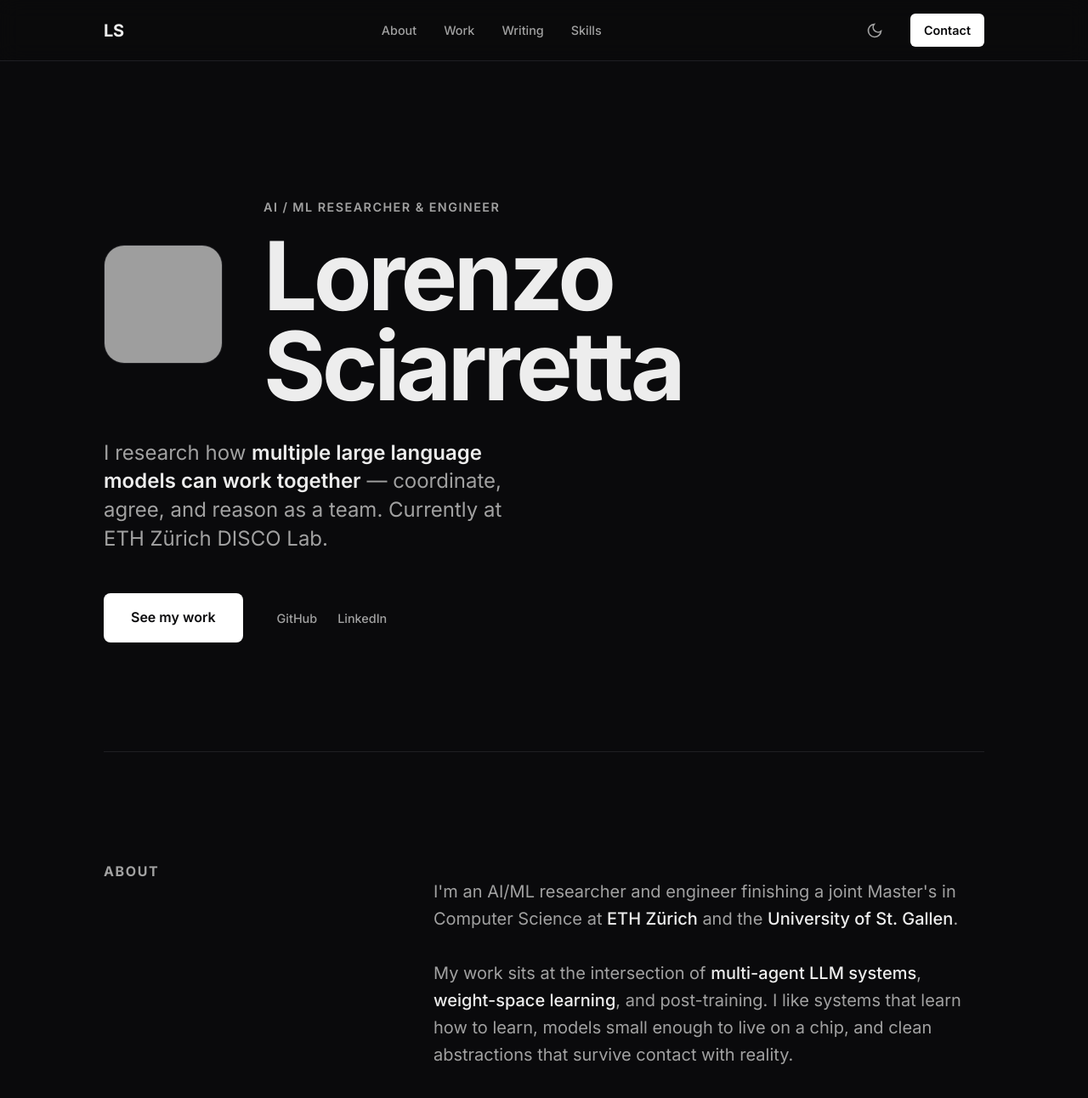
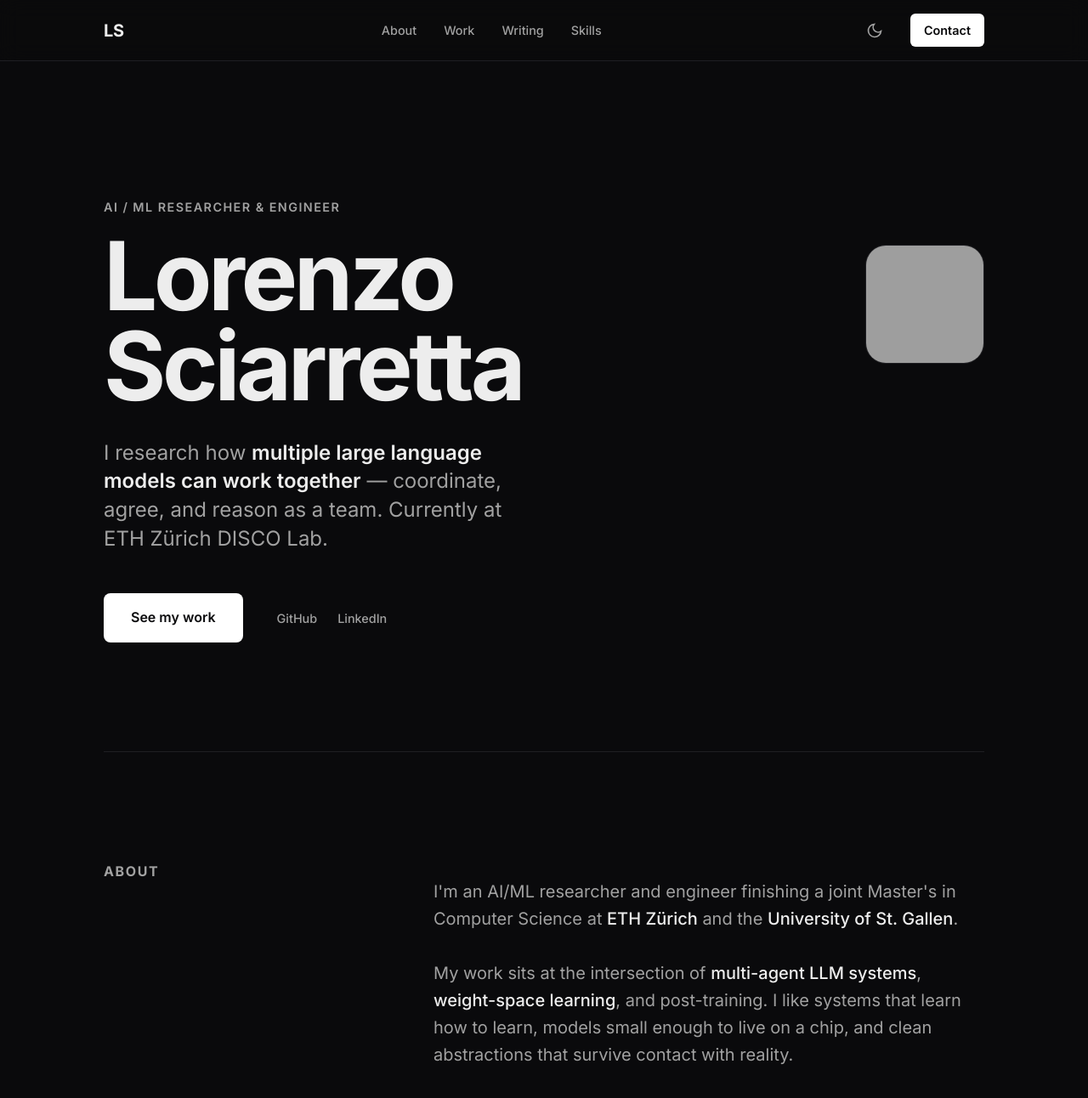
Before and after one commit to L-Neur0/lorenzo.sciarretta.github.io, a Jekyll site: the page built from index.md, in a window 1280 px wide and 1400 px high. Shown: the top 1292 px of the window at 85% size. Built offline with Jekyll 4.4.1, drawn with Linux system fonts in a browser that asks for light colours; some of the changed text lies outside the part shown; grey boxes are pictures that could not be loaded.

Commit message:
style: move profile pic to right and swap projects in work section

```diff
--- a/_layouts/home.html
+++ b/_layouts/home.html
@@ -50,12 +50,12 @@
   <section class="hero">
     <div class="hero-content reveal">
       <div class="hero-header">
-        <div class="hero-image">
-          <img src="{{ '/assets/profile_pic.png' | relative_url }}" alt="Lorenzo Sciarretta">
-        </div>
         <div class="hero-text">
           <span class="hero-label">AI / ML Researcher & Engineer</span>
           <h1 class="hero-title">Lorenzo<br>Sciarretta</h1>
+        </div>
+        <div class="hero-image">
+          <img src="{{ '/assets/profile_pic.png' | relative_url }}" alt="Lorenzo Sciarretta">
         </div>
       </div>
       <p class="hero-subtitle">
@@ -125,20 +125,20 @@
         <span class="work-arrow">→</span>
       </a>
 
+      <a href="#" class="work-card reveal">
+        <div class="work-info">
+          <span class="work-year">2024</span>
+          <h3 class="work-name">NeuNetCNN — ETH AI Center</h3>
+          <p class="work-desc">Edge-deployable CNN for semantic segmentation on neuromorphic hardware. Developed at the ETH AI Center / INI.</p>
+        </div>
+        <span class="work-arrow">—</span>
+      </a>
+
       <a href="https://github.com/L-Neur0/Simple-Local-RAG" target="_blank" rel="noreferrer" class="work-card reveal">
         <div class="work-info">
           <span class="work-year">2024</span>
           <h3 class="work-name">Simple Local RAG</h3>
           <p class="work-desc">Fully local RAG system — vector search, prompt chaining, document QA with open-weight LLMs.</p>
-        </div>
-        <span class="work-arrow">→</span>
-      </a>
-
-      <a href="https://github.com/L-Neur0/EUROSAT-satellite_image-classification" target="_blank" rel="noreferrer" class="work-card reveal">
-        <div class="work-info">
-          <span class="work-year">2024</span>
-          <h3 class="work-name">EUROSAT Classification</h3>
-          <p class="work-desc">Land-use classification from multispectral satellite imagery with attention and ensembles.</p>
         </div>
         <span class="work-arrow">→</span>
       </a>
--- a/assets/css/main.css
+++ b/assets/css/main.css
@@ -215,7 +215,7 @@
 
 @media (max-width: 768px) {
   .hero-header {
-    flex-direction: column;
+    flex-direction: column-reverse;
     align-items: flex-start;
     gap: 2rem;
   }
```
